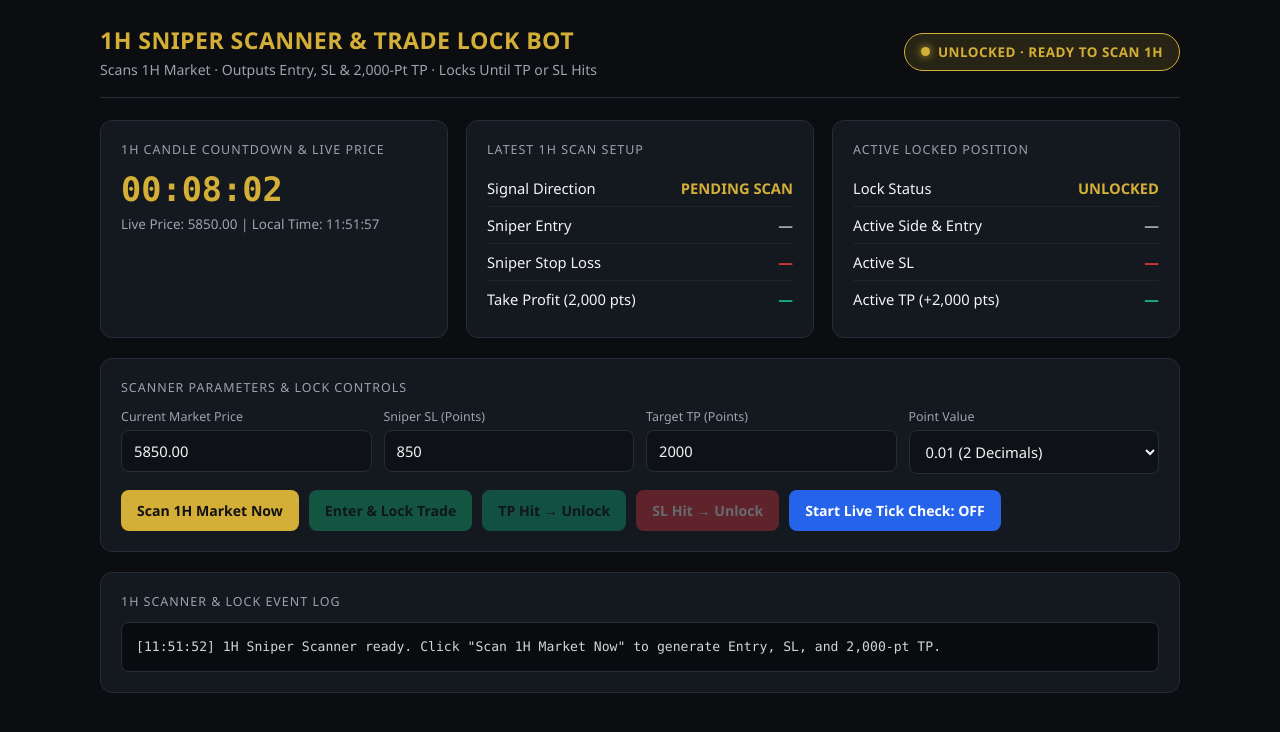
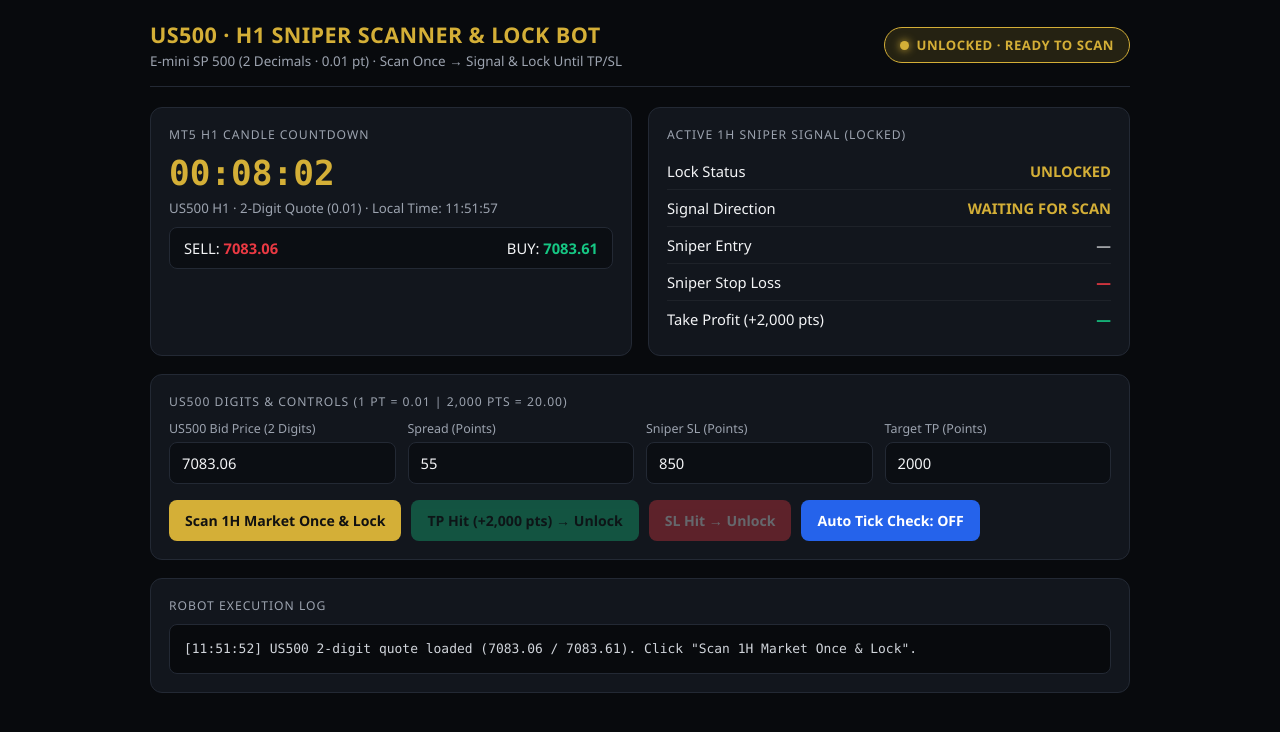
Before and after one commit to onkundimorgan292-cpu/Us500, a plain HTML site: page index.html in a window 1280 px wide. Drawn offline with Linux system fonts and the light colour scheme.

Commit message:
Update index.html

```diff
--- a/index.html
+++ b/index.html
@@ -3,12 +3,12 @@
 <head>
   <meta charset="UTF-8" />
   <meta name="viewport" content="width=device-width, initial-scale=1.0" />
-  <title>1H Market Scanner & Sniper Lock Bot</title>
+  <title>US500 1H Sniper Bot (7083.06)</title>
   <style>
     :root {
-      --bg: #0b0d10;
-      --card: #14181f;
-      --border: #262c38;
+      --bg: #080a0d;
+      --card: #12161d;
+      --border: #232934;
       --gold: #d4af37;
       --gold-soft: rgba(212, 175, 55, 0.14);
       --green: #16c784;
@@ -29,11 +29,11 @@
       background: var(--bg);
       color: var(--text);
       min-height: 100vh;
-      padding: 24px;
+      padding: 20px;
     }
 
     .container {
-      max-width: 1080px;
+      max-width: 980px;
       margin: 0 auto;
     }
 
@@ -42,32 +42,32 @@
       flex-wrap: wrap;
       justify-content: space-between;
       align-items: center;
-      gap: 16px;
-      padding-bottom: 18px;
+      gap: 14px;
+      padding-bottom: 16px;
       border-bottom: 1px solid var(--border);
-      margin-bottom: 22px;
+      margin-bottom: 20px;
     }
 
     .brand h1 {
-      font-size: 1.45rem;
+      font-size: 1.35rem;
       color: var(--gold);
       letter-spacing: 0.4px;
     }
 
     .brand p {
       color: var(--muted);
-      font-size: 0.88rem;
-      margin-top: 4px;
+      font-size: 0.84rem;
+      margin-top: 3px;
     }
 
     .status-pill {
       display: inline-flex;
       align-items: center;
       gap: 8px;
-      padding: 9px 16px;
+      padding: 8px 15px;
       border-radius: 999px;
       font-weight: 700;
-      font-size: 0.84rem;
+      font-size: 0.82rem;
       letter-spacing: 0.5px;
       border: 1px solid var(--gold);
       background: var(--gold-soft);
@@ -90,37 +90,49 @@
 
     .grid {
       display: grid;
-      grid-template-columns: repeat(auto-fit, minmax(290px, 1fr));
-      gap: 18px;
-      margin-bottom: 20px;
+      grid-template-columns: repeat(auto-fit, minmax(280px, 1fr));
+      gap: 16px;
+      margin-bottom: 18px;
     }
 
     .card {
       background: var(--card);
       border: 1px solid var(--border);
       border-radius: 12px;
-      padding: 20px;
+      padding: 18px;
     }
 
     .card-title {
-      font-size: 0.78rem;
+      font-size: 0.76rem;
       text-transform: uppercase;
       letter-spacing: 1px;
       color: var(--muted);
-      margin-bottom: 12px;
+      margin-bottom: 10px;
     }
 
     .big-num {
       font-family: 'Consolas', monospace;
-      font-size: 2.1rem;
+      font-size: 2.15rem;
       font-weight: 700;
       color: var(--gold);
     }
 
     .subtext {
-      font-size: 0.84rem;
+      font-size: 0.83rem;
       color: var(--muted);
       margin-top: 6px;
+    }
+
+    .quote-bar {
+      display: flex;
+      justify-content: space-between;
+      background: #0b0e13;
+      border: 1px solid var(--border);
+      border-radius: 8px;
+      padding: 10px 14px;
+      margin-top: 10px;
+      font-family: 'Consolas', monospace;
+      font-size: 0.92rem;
     }
 
     .row {
@@ -143,7 +155,7 @@
       display: grid;
       grid-template-columns: repeat(auto-fit, minmax(170px, 1fr));
       gap: 12px;
-      margin-top: 10px;
+      margin-top: 8px;
     }
 
     label {
@@ -153,12 +165,12 @@
       margin-bottom: 5px;
     }
 
-    input, select {
+    input {
       width: 100%;
       padding: 10px 12px;
       border-radius: 8px;
       border: 1px solid var(--border);
-      background: #0e1116;
+      background: #0b0e13;
       color: var(--text);
       font-size: 0.92rem;
     }
@@ -185,20 +197,19 @@
     }
 
     .btn-scan { background: var(--gold); color: #111; }
-    .btn-enter { background: var(--green); color: #06150e; }
-    .btn-tp { background: #10b981; color: #05130d; }
+    .btn-tp { background: var(--green); color: #05140d; }
     .btn-sl { background: var(--red); color: #fff; }
     .btn-sim { background: #2563eb; color: #fff; }
 
     .log-box {
-      background: #090b0e;
+      background: #080a0d;
       border: 1px solid var(--border);
       border-radius: 8px;
       padding: 14px;
       font-family: 'Consolas', monospace;
-      font-size: 0.82rem;
+      font-size: 0.81rem;
       color: #d1d5db;
-      max-height: 200px;
+      max-height: 190px;
       overflow-y: auto;
       line-height: 1.55;
     }
@@ -208,69 +219,61 @@
   <div class="container">
     <header>
       <div class="brand">
-        <h1>1H SNIPER SCANNER & TRADE LOCK BOT</h1>
-        <p>Scans 1H Market · Outputs Entry, SL & 2,000-Pt TP · Locks Until TP or SL Hits</p>
+        <h1>US500 · H1 SNIPER SCANNER & LOCK BOT</h1>
+        <p>E-mini SP 500 (2 Decimals · 0.01 pt) · Scan Once → Signal & Lock Until TP/SL</p>
       </div>
       <div id="lockBadge" class="status-pill">
         <span class="dot"></span>
-        <span id="lockText">UNLOCKED · READY TO SCAN 1H</span>
+        <span id="lockText">UNLOCKED · READY TO SCAN</span>
       </div>
     </header>
 
     <div class="grid">
       <div class="card">
-        <div class="card-title">1H Candle Countdown & Live Price</div>
-        <div id="countdown" class="big-num">00:00:00</div>
-        <div id="livePriceText" class="subtext">Live Price: 5850.00 | Next 1H Scan at :00</div>
-      </div>
-
-      <div class="card">
-        <div class="card-title">Latest 1H Scan Setup</div>
-        <div class="row">
-          <span>Signal Direction</span>
-          <span id="scanDir" class="gold">PENDING SCAN</span>
-        </div>
-        <div class="row">
-          <span>Sniper Entry</span>
-          <span id="scanEntry">—</span>
-        </div>
-        <div class="row">
-          <span>Sniper Stop Loss</span>
-          <span id="scanSL" class="red">—</span>
-        </div>
-        <div class="row">
-          <span>Take Profit (2,000 pts)</span>
-          <span id="scanTP" class="green">—</span>
+        <div class="card-title">MT5 H1 Candle Countdown</div>
+        <div id="countdown" class="big-num">00:10:50</div>
+        <div id="clockInfo" class="subtext">US500 H1 · 2-Digit Broker Quote (0.01)</div>
+        <div class="quote-bar">
+          <span>SELL: <strong id="bidDisplay" class="red">7083.06</strong></span>
+          <span>BUY: <strong id="askDisplay" class="green">7083.61</strong></span>
         </div>
       </div>
 
       <div class="card">
-        <div class="card-title">Active Locked Position</div>
+        <div class="card-title">Active 1H Sniper Signal (Locked)</div>
         <div class="row">
           <span>Lock Status</span>
-          <span id="activeLockState" class="gold">UNLOCKED</span>
+          <span id="lockStateLabel" class="gold">UNLOCKED</span>
         </div>
         <div class="row">
-          <span>Active Side & Entry</span>
-          <span id="activeEntry">—</span>
+          <span>Signal Direction</span>
+          <span id="sigDir" class="gold">WAITING FOR SCAN</span>
         </div>
         <div class="row">
-          <span>Active SL</span>
-          <span id="activeSL" class="red">—</span>
+          <span>Sniper Entry</span>
+          <span id="sigEntry">—</span>
         </div>
         <div class="row">
-          <span>Active TP (+2,000 pts)</span>
-          <span id="activeTP" class="green">—</span>
+          <span>Sniper Stop Loss</span>
+          <span id="sigSL" class="red">—</span>
+        </div>
+        <div class="row">
+          <span>Take Profit (+2,000 pts)</span>
+          <span id="sigTP" class="green">—</span>
         </div>
       </div>
     </div>
 
-    <div class="card" style="margin-bottom: 20px;">
-      <div class="card-title">Scanner Parameters & Lock Controls</div>
+    <div class="card" style="margin-bottom: 18px;">
+      <div class="card-title">US500 Digits & Controls (1 pt = 0.01 | 2,000 pts = 20.00)</div>
       <div class="controls">
         <div>
-          <label for="basePrice">Current Market Price</label>
-          <input id="basePrice" type="number" step="0.01" value="5850.00" />
+          <label for="bidInput">US500 Bid Price (2 Digits)</label>
+          <input id="bidInput" type="number" step="0.01" value="7083.06" oninput="syncQuoteInputs()" />
+        </div>
+        <div>
+          <label for="spreadPts">Spread (Points)</label>
+          <input id="spreadPts" type="number" step="1" value="55" oninput="syncQuoteInputs()" />
         </div>
         <div>
           <label for="slPts">Sniper SL (Points)</label>
@@ -280,206 +283,179 @@
           <label for="tpPts">Target TP (Points)</label>
           <input id="tpPts" type="number" step="10" value="2000" />
         </div>
-        <div>
-          <label for="pointStep">Point Value</label>
-          <select id="pointStep">
-            <option value="0.01" selected>0.01 (2 Decimals)</option>
-            <option value="0.1">0.10 (1 Decimal)</option>
-          </select>
-        </div>
       </div>
 
       <div class="btn-row">
-        <button id="scanBtn" class="btn-scan" onclick="scanOneHourMarket()">Scan 1H Market Now</button>
-        <button id="enterBtn" class="btn-enter" onclick="enterLockedTrade()" disabled>Enter & Lock Trade</button>
-        <button id="tpHitBtn" class="btn-tp" onclick="triggerExit('TP HIT')" disabled>TP Hit → Unlock</button>
-        <button id="slHitBtn" class="btn-sl" onclick="triggerExit('SL HIT')" disabled>SL Hit → Unlock</button>
-        <button id="autoTickBtn" class="btn-sim" onclick="toggleTickEngine()">Start Live Tick Check: OFF</button>
+        <button id="scanOnceBtn" class="btn-scan" onclick="scanOnceAndLock()">Scan 1H Market Once & Lock</button>
+        <button id="tpBtn" class="btn-tp" onclick="unlockOnExit('TP HIT')" disabled>TP Hit (+2,000 pts) → Unlock</button>
+        <button id="slBtn" class="btn-sl" onclick="unlockOnExit('SL HIT')" disabled>SL Hit → Unlock</button>
+        <button id="simBtn" class="btn-sim" onclick="toggleLiveTicks()">Auto Tick Check: OFF</button>
       </div>
     </div>
 
     <div class="card">
-      <div class="card-title">1H Scanner & Lock Event Log</div>
+      <div class="card-title">Robot Execution Log</div>
       <div id="logBox" class="log-box"></div>
     </div>
   </div>
 
   <script>
+    const POINT = 0.01; // Matched to US500 2-decimal MT5 quote (e.g., 7083.06)
+    const DIGITS = 2;
+
     let isLocked = false;
-    let currentSignal = null;
     let activeTrade = null;
-    let livePrice = 5850.00;
-    let tickTimer = null;
-    let lastAutoScannedHour = -1;
+    let bidPrice = 7083.06;
+    let askPrice = 7083.61;
+    let tickInterval = null;
 
     function log(msg) {
       const box = document.getElementById('logBox');
-      const time = new Date().toTimeString().slice(0, 8);
-      box.innerHTML = `[${time}] ${msg}<br>` + box.innerHTML;
+      const now = new Date().toTimeString().slice(0, 8);
+      box.innerHTML = `[${now}] ${msg}<br>` + box.innerHTML;
     }
 
-    function getPoint() {
-      return parseFloat(document.getElementById('pointStep').value);
+    function syncQuoteInputs() {
+      const b = parseFloat(document.getElementById('bidInput').value);
+      const sp = parseFloat(document.getElementById('spreadPts').value) || 55;
+      if (!isNaN(b)) {
+        bidPrice = b;
+        askPrice = +(bidPrice + sp * POINT).toFixed(DIGITS);
+        document.getElementById('bidDisplay').textContent = bidPrice.toFixed(DIGITS);
+        document.getElementById('askDisplay').textContent = askPrice.toFixed(DIGITS);
+      }
     }
 
-    function getDecimals() {
-      return getPoint() === 0.01 ? 2 : 1;
-    }
-
-    function scanOneHourMarket() {
+    // Scans once, displays signal + Entry/SL/TP, and immediately locks until TP or SL hits
+    function scanOnceAndLock() {
       if (isLocked) {
-        log('SCAN SKIPPED: Bot is LOCKED while active trade awaits TP or SL.');
+        log('LOCKED: Robot cannot scan again until current TP or SL is hit.');
         return;
       }
 
-      const dec = getDecimals();
-      const pt = getPoint();
-      livePrice = parseFloat(document.getElementById('basePrice').value) || livePrice;
-
-      // Simulated 1H momentum + pullback score
-      const emaFast = livePrice + (Math.random() - 0.48) * 18;
-      const emaSlow = livePrice + (Math.random() - 0.5) * 30;
-      const side = emaFast >= emaSlow ? 'BUY' : 'SELL';
+      syncQuoteInputs();
 
       const slPts = parseFloat(document.getElementById('slPts').value) || 850;
       const tpPts = parseFloat(document.getElementById('tpPts').value) || 2000;
 
-      const entry = livePrice;
-      const sl = side === 'BUY' ? entry - slPts * pt : entry + slPts * pt;
-      const tp = side === 'BUY' ? entry + tpPts * pt : entry - tpPts * pt;
+      // 1H directional scan logic
+      const side = Math.random() >= 0.5 ? 'BUY' : 'SELL';
+      const entry = side === 'BUY' ? askPrice : bidPrice;
+      const sl = side === 'BUY'
+        ? +(entry - slPts * POINT).toFixed(DIGITS)
+        : +(entry + slPts * POINT).toFixed(DIGITS);
+      const tp = side === 'BUY'
+        ? +(entry + tpPts * POINT).toFixed(DIGITS)
+        : +(entry - tpPts * POINT).toFixed(DIGITS);
 
-      currentSignal = { side, entry, sl, tp, slPts, tpPts };
+      activeTrade = { side, entry, sl, tp, slPts, tpPts };
+      isLocked = true;
 
-      document.getElementById('scanDir').textContent = `SNIPER ${side}`;
-      document.getElementById('scanDir').className = side === 'BUY' ? 'green' : 'red';
-      document.getElementById('scanEntry').textContent = entry.toFixed(dec);
-      document.getElementById('scanSL').textContent = sl.toFixed(dec);
-      document.getElementById('scanTP').textContent = tp.toFixed(dec);
-      document.getElementById('enterBtn').disabled = false;
+      // Update UI to display signal and lock state
+      const badge = document.getElementById('lockBadge');
+      badge.classList.add('locked');
+      document.getElementById('lockText').textContent = 'LOCKED · WAITING FOR TP OR SL';
 
-      log(`1H SCAN COMPLETE → ${side} Entry: ${entry.toFixed(dec)} | SL: ${sl.toFixed(dec)} (${slPts} pts) | TP: ${tp.toFixed(dec)} (${tpPts} pts).`);
+      document.getElementById('lockStateLabel').textContent = 'LOCKED (UNTIL TP / SL)';
+      document.getElementById('lockStateLabel').className = 'red';
+
+      document.getElementById('sigDir').textContent = `SNIPER ${side}`;
+      document.getElementById('sigDir').className = side === 'BUY' ? 'green' : 'red';
+      document.getElementById('sigEntry').textContent = entry.toFixed(DIGITS);
+      document.getElementById('sigSL').textContent = `${sl.toFixed(DIGITS)} (-${slPts} pts)`;
+      document.getElementById('sigTP').textContent = `${tp.toFixed(DIGITS)} (+${tpPts} pts)`;
+
+      document.getElementById('scanOnceBtn').disabled = true;
+      document.getElementById('tpBtn').disabled = false;
+      document.getElementById('slBtn').disabled = false;
+
+      log(`SCANNED 1H → SIGNAL: ${side} | Entry: ${entry.toFixed(DIGITS)} | SL: ${sl.toFixed(DIGITS)} | TP: ${tp.toFixed(DIGITS)} — BOT LOCKED.`);
     }
 
-    function enterLockedTrade() {
-      if (isLocked || !currentSignal) return;
-
-      const dec = getDecimals();
-      isLocked = true;
-      activeTrade = { ...currentSignal };
-      currentSignal = null;
-
-      document.getElementById('enterBtn').disabled = true;
-      document.getElementById('scanBtn').disabled = true;
-      document.getElementById('tpHitBtn').disabled = false;
-      document.getElementById('slHitBtn').disabled = false;
-
-      document.getElementById('activeLockState').textContent = 'LOCKED (UNTIL TP / SL)';
-      document.getElementById('activeLockState').className = 'red';
-      document.getElementById('activeEntry').textContent = `${activeTrade.side} @ ${activeTrade.entry.toFixed(dec)}`;
-      document.getElementById('activeSL').textContent = activeTrade.sl.toFixed(dec);
-      document.getElementById('activeTP').textContent = activeTrade.tp.toFixed(dec);
-
-      updateLockBadge();
-      log(`TRADE ENTERED & BOT LOCKED → ${activeTrade.side} @ ${activeTrade.entry.toFixed(dec)}. Locked until TP (${activeTrade.tp.toFixed(dec)}) or SL (${activeTrade.sl.toFixed(dec)}) hits.`);
-    }
-
-    function triggerExit(reason) {
+    function unlockOnExit(reason) {
       if (!isLocked || !activeTrade) return;
 
-      const dec = getDecimals();
-      const closedSide = activeTrade.side;
-      const closedEntry = activeTrade.entry.toFixed(dec);
+      const sp = parseFloat(document.getElementById('spreadPts').value) || 55;
+      const exitPrice = reason === 'TP HIT' ? activeTrade.tp : activeTrade.sl;
 
-      if (reason === 'TP HIT') {
-        livePrice = activeTrade.tp;
-      } else if (reason === 'SL HIT') {
-        livePrice = activeTrade.sl;
-      }
-      document.getElementById('basePrice').value = livePrice.toFixed(dec);
+      bidPrice = exitPrice;
+      askPrice = +(bidPrice + sp * POINT).toFixed(DIGITS);
+      document.getElementById('bidInput').value = bidPrice.toFixed(DIGITS);
+      document.getElementById('bidDisplay').textContent = bidPrice.toFixed(DIGITS);
+      document.getElementById('askDisplay').textContent = askPrice.toFixed(DIGITS);
+
+      const closedSummary = `${activeTrade.side} @ ${activeTrade.entry.toFixed(DIGITS)}`;
 
       isLocked = false;
       activeTrade = null;
 
-      document.getElementById('scanBtn').disabled = false;
-      document.getElementById('tpHitBtn').disabled = true;
-      document.getElementById('slHitBtn').disabled = true;
+      const badge = document.getElementById('lockBadge');
+      badge.classList.remove('locked');
+      document.getElementById('lockText').textContent = 'UNLOCKED · READY TO SCAN';
 
-      document.getElementById('activeLockState').textContent = 'UNLOCKED';
-      document.getElementById('activeLockState').className = 'green';
-      document.getElementById('activeEntry').textContent = '—';
-      document.getElementById('activeSL').textContent = '—';
-      document.getElementById('activeTP').textContent = '—';
+      document.getElementById('lockStateLabel').textContent = 'UNLOCKED';
+      document.getElementById('lockStateLabel').className = 'green';
+      document.getElementById('sigDir').textContent = 'WAITING FOR SCAN';
+      document.getElementById('sigDir').className = 'gold';
+      document.getElementById('sigEntry').textContent = '—';
+      document.getElementById('sigSL').textContent = '—';
+      document.getElementById('sigTP').textContent = '—';
 
-      updateLockBadge();
-      log(`${reason} on ${closedSide} (Entry ${closedEntry}) → BOT UNLOCKED. Ready for next 1H scan.`);
+      document.getElementById('scanOnceBtn').disabled = false;
+      document.getElementById('tpBtn').disabled = true;
+      document.getElementById('slBtn').disabled = true;
+
+      log(`${reason} @ ${exitPrice.toFixed(DIGITS)} (${closedSummary}) → ROBOT UNLOCKED.`);
     }
 
-    function updateLockBadge() {
-      const badge = document.getElementById('lockBadge');
-      const text = document.getElementById('lockText');
-      if (isLocked) {
-        badge.classList.add('locked');
-        text.textContent = 'LOCKED · WAITING FOR TP OR SL';
-      } else {
-        badge.classList.remove('locked');
-        text.textContent = 'UNLOCKED · READY TO SCAN 1H';
-      }
-    }
-
-    function toggleTickEngine() {
-      const btn = document.getElementById('autoTickBtn');
-      if (tickTimer) {
-        clearInterval(tickTimer);
-        tickTimer = null;
-        btn.textContent = 'Start Live Tick Check: OFF';
-        log('Simulated tick engine stopped.');
+    function toggleLiveTicks() {
+      const btn = document.getElementById('simBtn');
+      if (tickInterval) {
+        clearInterval(tickInterval);
+        tickInterval = null;
+        btn.textContent = 'Auto Tick Check: OFF';
+        log('Live tick check stopped.');
         return;
       }
 
-      btn.textContent = 'Start Live Tick Check: ON';
-      log('Simulated tick engine started. Price ticks will automatically check SL & TP.');
+      btn.textContent = 'Auto Tick Check: ON';
+      log('Live tick check active: monitoring US500 price against SL and 2,000-pt TP.');
 
-      tickTimer = setInterval(() => {
-        const dec = getDecimals();
-        const pt = getPoint();
-        const drift = (Math.random() - 0.495) * (250 * pt);
-        livePrice = Math.max(1, livePrice + drift);
-        document.getElementById('basePrice').value = livePrice.toFixed(dec);
+      tickInterval = setInterval(() => {
+        const sp = parseFloat(document.getElementById('spreadPts').value) || 55;
+        const move = (Math.random() - 0.5) * 3.50; // +/- 350 points per tick
+        bidPrice = +(Math.max(100, bidPrice + move)).toFixed(DIGITS);
+        askPrice = +(bidPrice + sp * POINT).toFixed(DIGITS);
+
+        document.getElementById('bidInput').value = bidPrice.toFixed(DIGITS);
+        document.getElementById('bidDisplay').textContent = bidPrice.toFixed(DIGITS);
+        document.getElementById('askDisplay').textContent = askPrice.toFixed(DIGITS);
 
         if (isLocked && activeTrade) {
           if (activeTrade.side === 'BUY') {
-            if (livePrice >= activeTrade.tp) triggerExit('TP HIT');
-            else if (livePrice <= activeTrade.sl) triggerExit('SL HIT');
+            if (bidPrice >= activeTrade.tp) unlockOnExit('TP HIT');
+            else if (bidPrice <= activeTrade.sl) unlockOnExit('SL HIT');
           } else {
-            if (livePrice <= activeTrade.tp) triggerExit('TP HIT');
-            else if (livePrice >= activeTrade.sl) triggerExit('SL HIT');
+            if (askPrice <= activeTrade.tp) unlockOnExit('TP HIT');
+            else if (askPrice >= activeTrade.sl) unlockOnExit('SL HIT');
           }
         }
       }, 1000);
     }
 
-    function updateClockAnd1HScan() {
+    function updateH1Countdown() {
       const now = new Date();
       const minsLeft = 59 - now.getMinutes();
       const secsLeft = 59 - now.getSeconds();
-      const dec = getDecimals();
-
       document.getElementById('countdown').textContent =
         `00:${String(minsLeft).padStart(2, '0')}:${String(secsLeft).padStart(2, '0')}`;
-      document.getElementById('livePriceText').textContent =
-        `Live Price: ${livePrice.toFixed(dec)} | Local Time: ${now.toTimeString().slice(0, 8)}`;
-
-      // Auto-scan at the start of every new clock hour when unlocked
-      const currentHourKey = `${now.toDateString()}-${now.getHours()}`;
-      if (now.getMinutes() === 0 && now.getSeconds() < 2 && lastAutoScannedHour !== currentHourKey) {
-        lastAutoScannedHour = currentHourKey;
-        scanOneHourMarket();
-      }
+      document.getElementById('clockInfo').textContent =
+        `US500 H1 · 2-Digit Quote (0.01) · Local Time: ${now.toTimeString().slice(0, 8)}`;
     }
 
-    updateClockAnd1HScan();
-    setInterval(updateClockAnd1HScan, 1000);
-    log('1H Sniper Scanner ready. Click "Scan 1H Market Now" to generate Entry, SL, and 2,000-pt TP.');
+    updateH1Countdown();
+    setInterval(updateH1Countdown, 1000);
+    log('US500 2-digit quote loaded (7083.06 / 7083.61). Click "Scan 1H Market Once & Lock".');
   </script>
 </body>
 </html>
```
